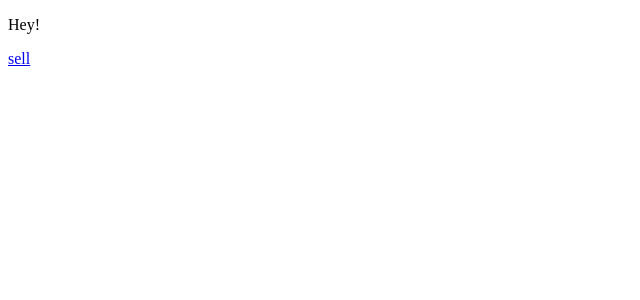
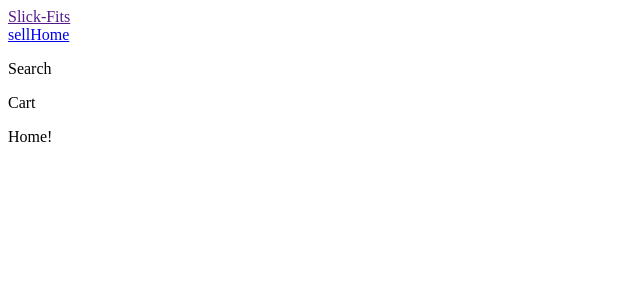
Before and after one commit to raz346/React-GraphQl-Project, a Next.js app in the folder Slick-fits/frontend/: page / in a window 1280 px wide. Shown: the top 300 px of the page, without its empty margins (0-640 px from the left). Built offline with nearby package versions, Linux system fonts and the light colour scheme.

Commit message:
create skelaton components for sell, app, header and nav

```diff
--- /dev/null
+++ b/Slick-fits/frontend/components/Header.js
@@ -0,0 +1,17 @@
+import Nav from './Nav';
+
+const Header = () => (
+  <div>
+    <div className="bar">
+      <a href="">Slick-Fits</a>
+      <nav>
+        <Nav />
+      </nav>
+    </div>
+    <div className="sub-bar">
+      <p>Search</p>
+    </div>
+    <div>Cart</div>
+  </div>
+);
+export default Header;
--- /dev/null
+++ b/Slick-fits/frontend/components/Nav.js
@@ -0,0 +1,14 @@
+import Link from 'next/link';
+
+const Nav = () => (
+  <div>
+    <Link href="/sell">
+      <a>sell</a>
+    </Link>
+    <Link href="/">
+      <a>Home</a>
+    </Link>
+  </div>
+);
+
+export default Nav;
--- /dev/null
+++ b/Slick-fits/frontend/pages/_app.js
@@ -0,0 +1,16 @@
+import App, {Container} from 'next/app';
+import Header from '../components/Header';
+class MyApp extends App {
+  render() {
+    const {Component} = this.props;
+
+    return (
+      <Container>
+        <Header />
+        <Component />
+      </Container>
+    )
+  }
+}
+
+export default MyApp;
--- a/Slick-fits/frontend/pages/index.js
+++ b/Slick-fits/frontend/pages/index.js
@@ -2,10 +2,8 @@
 
 const Home = props => (
   <div>
-    <p>Hey!</p>
-    <Link href="/sell">
-      <a>sell</a>
-    </Link>
+    <p>Home!</p>
+
   </div>
 );
 
--- a/Slick-fits/frontend/pages/sell.js
+++ b/Slick-fits/frontend/pages/sell.js
@@ -3,9 +3,7 @@
 const Sell = props => (
   <div>
     <p>Sell!</p>
-    <Link href="/">
-      <a>Home</a>
-    </Link>
+
   </div>
 );
 
```
